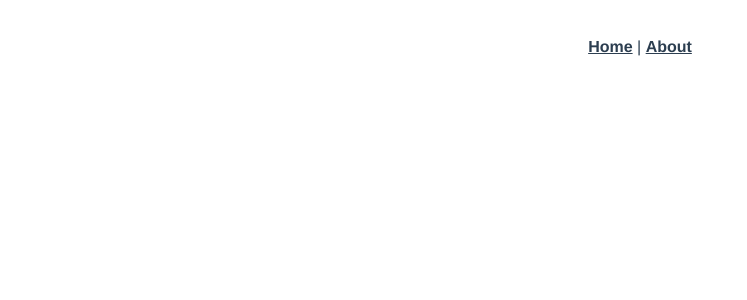
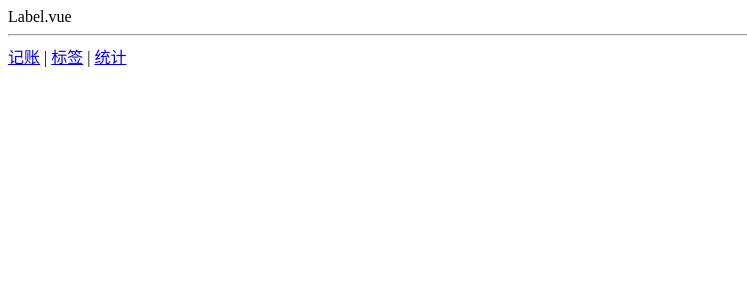
Before and after one commit to ike-cloud/grownmoney-1, a Vue app: page /#/labels in a window 1280 px wide. Shown: the top 300 px of the page, without its empty margins (0-747 px from the left). Built offline with nearby package versions, Linux system fonts and the light colour scheme.

Commit message:
创建三个页面

```diff
--- a/src/App.vue
+++ b/src/App.vue
@@ -1,11 +1,14 @@
 <template>
-  <div id="app">
-    <div id="nav">
-      <router-link to="/">Home</router-link> |
-      <router-link to="/about">About</router-link>
-    </div>
+  <div>
     <router-view/>
+    <hr/>
+    <router-link to="/money">记账</router-link>
+    |
+    <router-link to="/labels">标签</router-link>
+    |
+    <router-link to="/statistics">统计</router-link>
   </div>
+
 </template>
 
 <style lang="scss">
--- a/src/router/index.ts
+++ b/src/router/index.ts
@@ -1,27 +1,46 @@
-import Vue from 'vue'
-import VueRouter, { RouteConfig } from 'vue-router'
-import Home from '../views/Home.vue'
+import Vue from 'vue';
+import VueRouter, {RouteConfig} from 'vue-router';
+import Home from '../views/Home.vue';
+import Money from '@/views/Money.vue';
+import Labels from '@/views/Labels.vue';
+import Statistics from '@/views/Statistics.vue';
 
-Vue.use(VueRouter)
+Vue.use(VueRouter);
 
 const routes: Array<RouteConfig> = [
   {
     path: '/',
-    name: 'Home',
-    component: Home
+    redirect: '/money'
   },
   {
-    path: '/about',
-    name: 'About',
-    // route level code-splitting
-    // this generates a separate chunk (about.[hash].js) for this route
-    // which is lazy-loaded when the route is visited.
-    component: () => import(/* webpackChunkName: "about" */ '../views/About.vue')
+    path: '/money',
+    component: Money
+  },
+  {
+    path: '/labels',
+    component: Labels
+  },
+  {
+path: '/statistics',
+    component:Statistics
   }
-]
+  // {
+  //   path: '/',
+  //   name: 'Home',
+  //   component: Home
+  // },
+  // {
+  //   path: '/about',
+  //   name: 'About',
+  //   // route level code-splitting
+  //   // this generates a separate chunk (about.[hash].js) for this route
+  //   // which is lazy-loaded when the route is visited.
+  //   component: () => import(/* webpackChunkName: "about" */ '../views/About.vue')
+  // }
+];
 
 const router = new VueRouter({
   routes
-})
+});
 
-export default router
+export default router;
--- /dev/null
+++ b/src/views/Labels.vue
@@ -0,0 +1,13 @@
+<template>
+<div>Label.vue</div>
+</template>
+
+<script lang="ts">
+export default {
+  name: 'Labels'
+};
+</script>
+
+<style lang="scss" scoped>
+
+</style>
--- /dev/null
+++ b/src/views/Money.vue
@@ -0,0 +1,13 @@
+<template>
+<div>Money.vue</div>
+</template>
+
+<script lang="ts">
+export default {
+name: "Money"
+}
+</script>
+
+<style lang="scss" scoped>
+
+</style>
--- /dev/null
+++ b/src/views/Statistics.vue
@@ -0,0 +1,13 @@
+<template>
+<div>Statistics.vue</div>
+</template>
+
+<script lang="ts">
+export default {
+  name: 'Statistics'
+};
+</script>
+
+<style lang="scss" scoped>
+
+</style>
```
